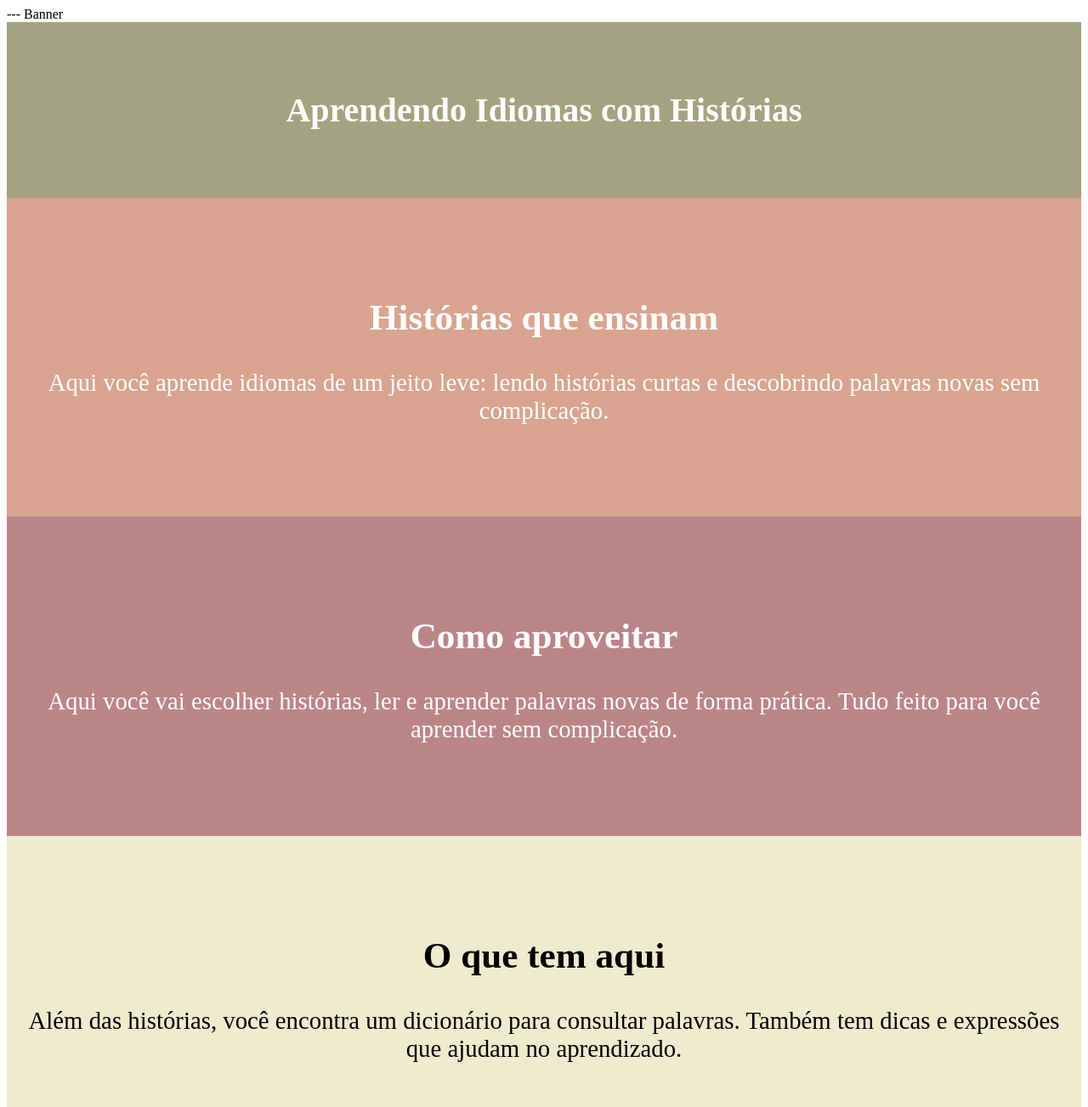
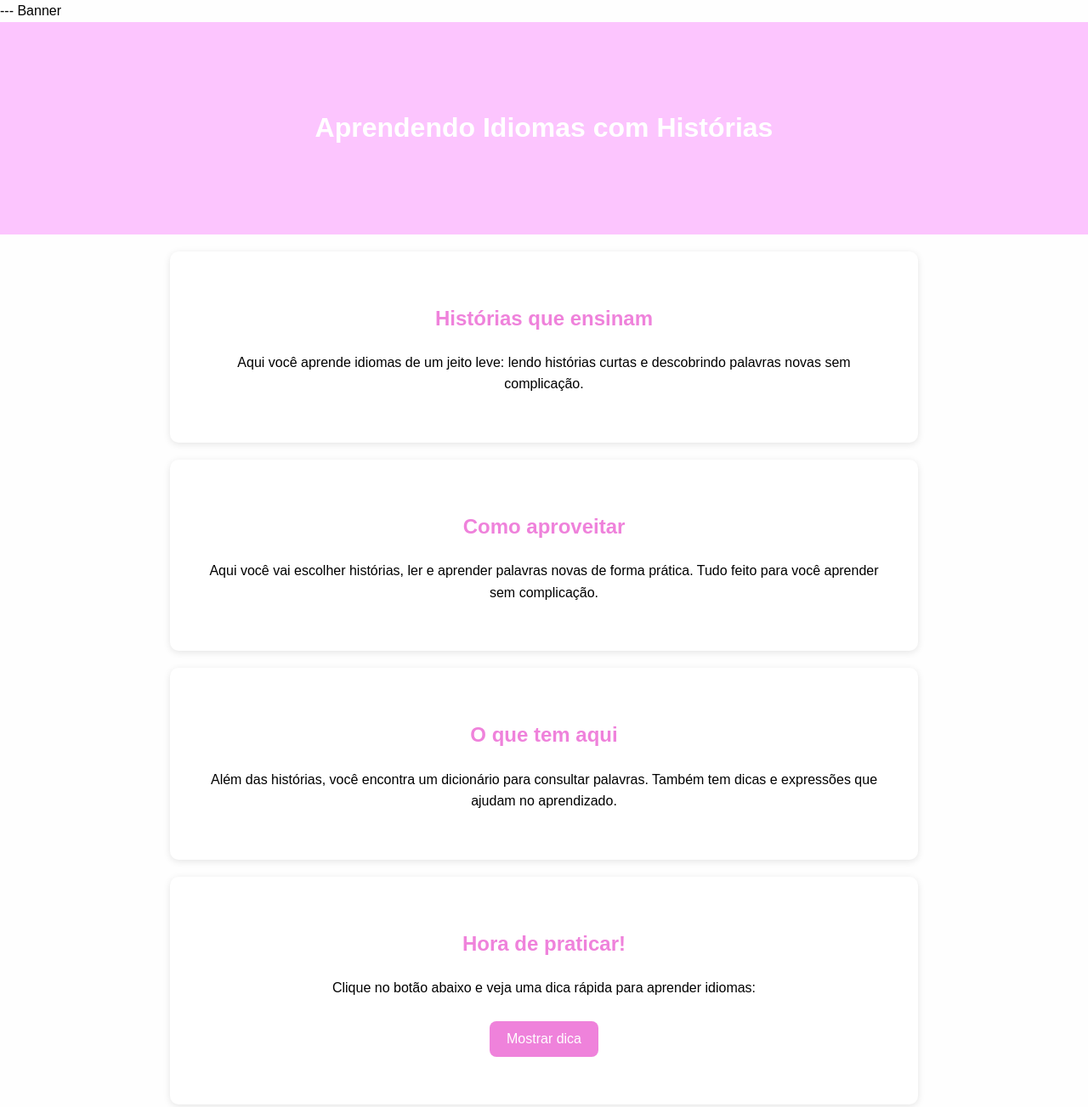
Before and after one commit to Dudaxuxu28/trabalho-pm, a plain HTML site: page index.html in a window 1280 px wide. Shown: the top 1303 px of the page at 85% size. Drawn offline with Linux system fonts and the light colour scheme.

Commit message:
Update style.css

```diff
--- a/style.css
+++ b/style.css
@@ -1,26 +1,50 @@
-/* Banner */
-.banner {
-    background: #A3A381; /* Olive Petal */
+body {
+    margin: 0;
+    font-family: Arial, sans-serif;
+    background-color: #fefefe;
+    line-height: 1.6;
+}
+
+header.banner {
+    background-color: #FCC5FE;
+    height: 250px;
+    display: flex;
+    align-items: center;
+    justify-content: center;
     color: white;
     text-align: center;
-    padding: 80px 20px;
 }
 
-.banner h1 {
+header.banner h1 {
     margin: 0;
-    font-size: 2.5rem;
+    padding: 20px;
 }
 
-/* Seções */
 .secao {
-    padding: 80px 20px;
+    padding: 40px;
     text-align: center;
-    font-size: 1.8rem;
-    color: white;
+    background: white;
+    margin: 20px auto;
+    max-width: 800px;
+    border-radius: 10px;
+    box-shadow: 0 2px 8px rgba(0,0,0,0.1);
 }
 
-/* Seções com cores diferentes */
-#sec1 { background: #D8A48F; } /* Rose Blush */
-#sec2 { background: #BB8588; } /* Peach Blossom */
-#sec3 { background: #EFEBCE; color: black; } /* Artic Daisy */
-#sec4 { background: #D7CE93; color: black; } /* Golden Clover */
+.secao h2 {
+    color: #EF82DB;
+}
+
+button {
+    background: #EF82DB;
+    color: white;
+    border: none;
+    padding: 12px 20px;
+    border-radius: 8px;
+    cursor: pointer;
+    font-size: 16px;
+    margin-top: 10px;
+}
+
+button:hover {
+    background: #d66bc2;
+        }
```
